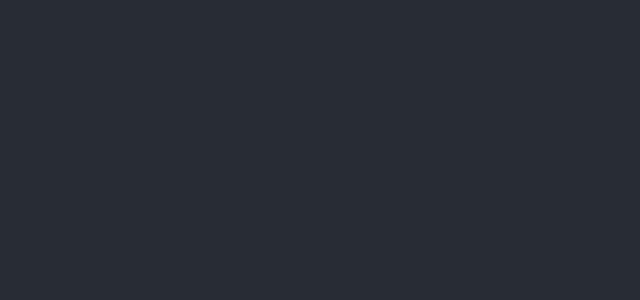
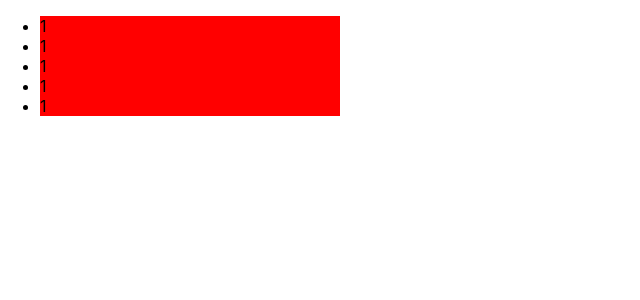
Before and after one commit to figo5530/news, a React (Create React App) app: page / in a window 1280 px wide. Shown: the top 300 px of the page, without its empty margins (0-640 px from the left). Built offline with nearby package versions, Linux system fonts and the light colour scheme.

Commit message:
sets up scss

```diff
--- a/package.json
+++ b/package.json
@@ -9,6 +9,7 @@
     "react": "^17.0.2",
     "react-dom": "^17.0.2",
     "react-scripts": "4.0.1",
+    "sass": "^1.49.7",
     "web-vitals": "^2.1.4"
   },
   "scripts": {
--- a/src/App.css
+++ /dev/null
@@ -1,38 +0,0 @@
-.App {
-  text-align: center;
-}
-
-.App-logo {
-  height: 40vmin;
-  pointer-events: none;
-}
-
-@media (prefers-reduced-motion: no-preference) {
-  .App-logo {
-    animation: App-logo-spin infinite 20s linear;
-  }
-}
-
-.App-header {
-  background-color: #282c34;
-  min-height: 100vh;
-  display: flex;
-  flex-direction: column;
-  align-items: center;
-  justify-content: center;
-  font-size: calc(10px + 2vmin);
-  color: white;
-}
-
-.App-link {
-  color: #61dafb;
-}
-
-@keyframes App-logo-spin {
-  from {
-    transform: rotate(0deg);
-  }
-  to {
-    transform: rotate(360deg);
-  }
-}
--- a/src/App.js
+++ b/src/App.js
@@ -1,14 +1,14 @@
-import logo from './logo.svg';
-import './App.css';
+import React from 'react';
+import './App.scss'
 
-function App() {
-  return (
-    <div className="App">
-      <header className="App-header">
-
-      </header>
-    </div>
-  );
+export default function App() {
+  return <div>
+    <ul>
+      <li>1</li>
+      <li>1</li>
+      <li>1</li>
+      <li>1</li>
+      <li>1</li>
+    </ul>
+  </div>;
 }
-
-export default App;
--- /dev/null
+++ b/src/App.scss
@@ -0,0 +1,8 @@
+$width: 300px;
+
+ul{
+    li{
+        width: $width;
+        background-color: red;
+    }
+}
--- a/src/index.js
+++ b/src/index.js
@@ -2,16 +2,15 @@ import React from 'react';
 import ReactDOM from 'react-dom';
 import './index.css';
 import App from './App';
-import reportWebVitals from './reportWebVitals';
+// import reportWebVitals from './reportWebVitals';
 
 ReactDOM.render(
-  <React.StrictMode>
     <App />
-  </React.StrictMode>,
+    ,
   document.getElementById('root')
 );
 
 // If you want to start measuring performance in your app, pass a function
 // to log results (for example: reportWebVitals(console.log))
 // or send to an analytics endpoint. Learn more: https://bit.ly/CRA-vitals
-reportWebVitals();
+// reportWebVitals();
```
Also changed, not shown: 2 other files (tests, documents, lock files or other folders).
